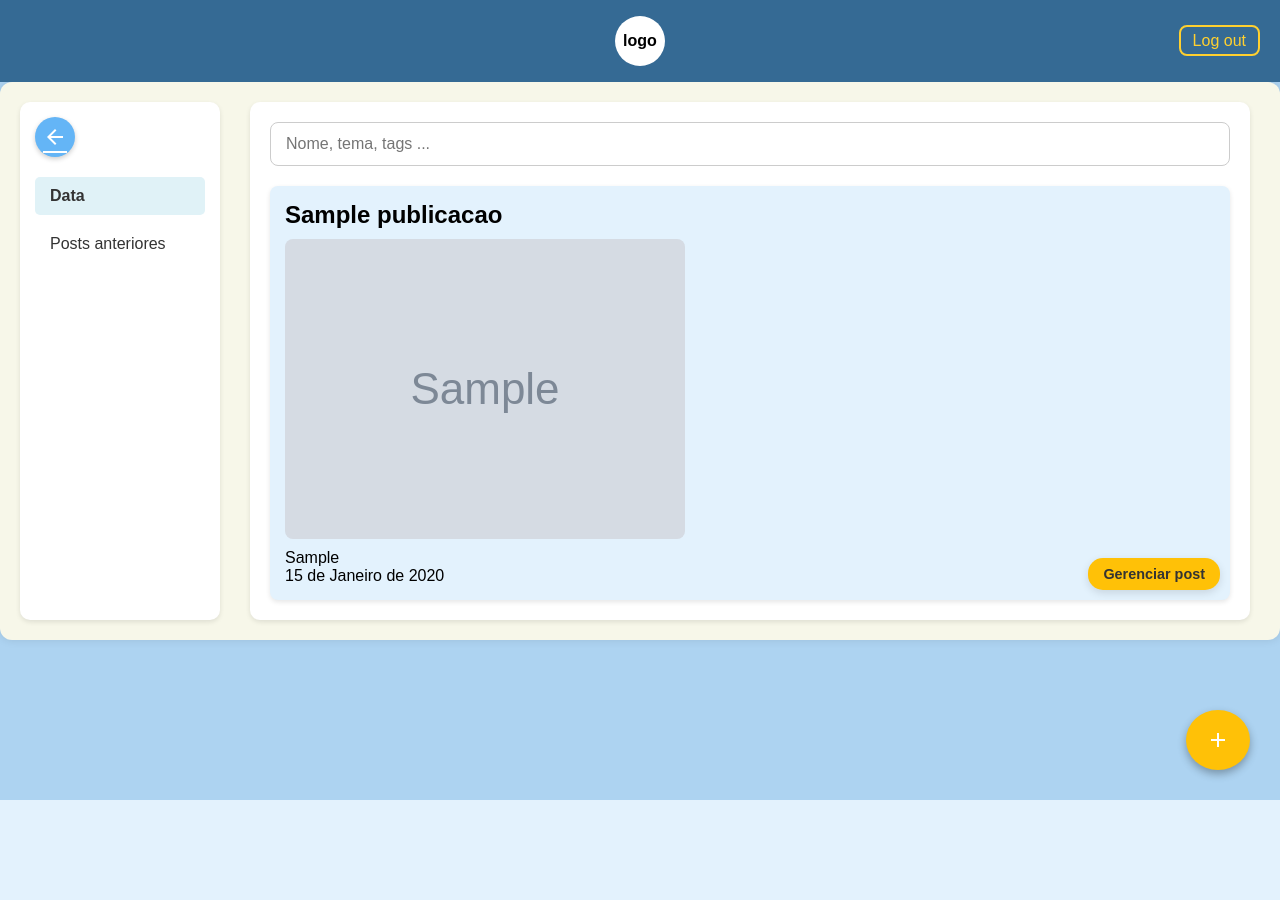
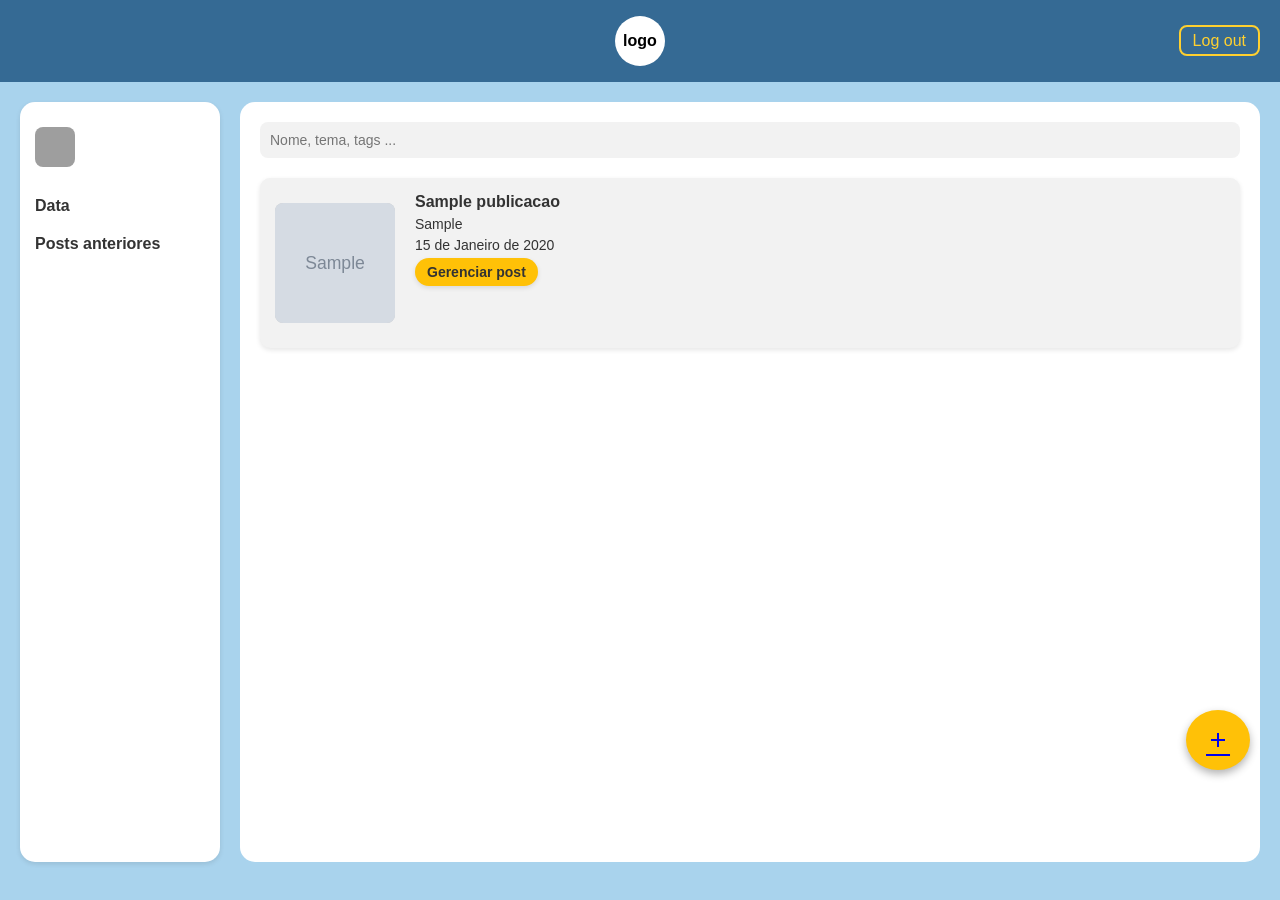
Before and after one commit to avelinoandre/InstitutoSolidare, a Django app: page /adm/gerenciar-feed/ in a window 1280 px wide. Before the commit the page ends 800 px from the top, so only its background shows below. Run offline with Django 5.2, Linux system fonts and the light colour scheme; tables that the repository leaves empty hold one stand-in row (values such as "Sample post"); grey boxes marked "Sample" are stand-in pictures; grey boxes are pictures that could not be loaded.

Commit message:
ajustes novo post

```diff
--- a/InstitutoSolidare2.0/apadrinhamento/static/css/adm.css
+++ b/InstitutoSolidare2.0/apadrinhamento/static/css/adm.css
@@ -1,203 +1,178 @@
-.container {
-    display: flex;
-    flex-grow: 1;
-    padding: 20px;
-    min-width: 100vw;
+:root {
+    --blue: #7fbce9;
+    --light-blue: #a9d3ed;
+    --white: #ffffff;
+    --gray: #f2f2f2;
+    --yellow: #ffc107;
+    --text-color: #333;
 }
 
+/* Reset & Base */
+body {
+    margin: 0;
+    font-family: Arial, sans-serif;
+    background-color: var(--light-blue);
+}
+
+/* Page Container */
+.page-container {
+    display: flex;
+    min-height: 100vh;
+    box-sizing: border-box;
+    position: relative;
+    padding: 20px;
+}
+
+/* Sidebar */
 .sidebar {
+    background-color: var(--white);
+    border-radius: 15px;
+    padding: 15px;
     width: 200px;
-    background-color: #fff;
-    border-radius: 10px;
-    padding: 15px;
-    margin-right: 20px;
-    box-shadow: 0 2px 5px rgba(0,0,0,0.1);
     display: flex;
     flex-direction: column;
-    align-items: flex-start;
+    gap: 20px;
+    box-shadow: 0 2px 5px rgba(0,0,0,0.1);
 }
 
 .back-button {
-    background-color: #64b5f6;
-    color: #fff;
+    background-color: var(--blue);
+    color: var(--white);
     border: none;
     border-radius: 50%;
     width: 40px;
     height: 40px;
+    font-size: 24px;
     display: flex;
     justify-content: center;
     align-items: center;
     cursor: pointer;
-    margin-bottom: 20px;
-    box-shadow: 0 2px 5px rgba(0,0,0,0.2);
 }
 
-.material-symbols-outlined {
-    font-size: 24px;
+.sidebar-label {
+    font-weight: bold;
+    color: var(--text-color);
 }
 
-.sidebar-item {
-    padding: 10px 15px;
-    margin-bottom: 10px;
-    width: 100%;
-    cursor: pointer;
-    border-radius: 5px;
-    color: #333;
+/* Content Area */
+.content-area {
+    flex: 1;
+    margin-left: 20px;
+    background-color: var(--white);
+    border-radius: 15px;
+    padding: 20px;
+    display: flex;
+    flex-direction: column;
+    gap: 20px;
 }
 
-.sidebar-item.active {
-    background-color: #e0f2f7;
-    font-weight: bold;
+/* Filters */
+.filters {
+    display: flex;
+    gap: 10px;
 }
 
-.main-content {
-    flex-grow: 1;
-    background-color: #fff;
-    border-radius: 10px;
-    padding: 20px;
-    box-shadow: 0 2px 5px rgba(0,0,0,0.1);
+.filters input {
+    flex: 1;
+    padding: 10px;
+    border: none;
+    border-radius: 8px;
+    background-color: var(--gray);
+    font-size: 14px;
+}
+
+/* Posts Grid */
+.posts-grid {
     display: flex;
     flex-direction: column;
+    gap: 20px;
 }
 
-.search-bar {
-    margin-bottom: 20px;
+/* Post Card */
+.post-card {
+    background-color: var(--gray);
+    border-radius: 10px;
+    padding: 15px;
+    display: flex;
+    gap: 20px;
+    align-items: flex-start;
+    box-shadow: 0 2px 5px rgba(0,0,0,0.1);
 }
 
-.search-bar input {
-    width: 100%;
-    padding: 12px 15px;
-    border: 1px solid #ccc;
-    border-radius: 8px;
-    font-size: 16px;
-    box-sizing: border-box;
+/* Left Image */
+.post-left {
+    flex: 0 0 120px;
 }
 
-.post-list {
+.post-image {
+    width: 120px;
+    height: 120px;
+    object-fit: cover;
+    border-radius: 8px;
+    background-color: #ccc;
+}
+
+/* Right Content */
+.post-right {
+    flex: 1;
     display: flex;
     flex-direction: column;
-    gap: 15px;
+    gap: 5px;
 }
 
-.post-card {
-    background-color: #e3f2fd;
-    border-radius: 8px;
-    padding: 15px;
-    display: flex;
-    justify-content: space-between;
-    align-items: flex-end;
-    min-height: 100px;
-    box-shadow: 0 2px 5px rgba(0,0,0,0.1);
-    position: relative;
+.post-title {
+    font-size: 16px;
+    font-weight: bold;
+    color: var(--text-color);
+    margin: 0;
 }
 
-.post-content {
-    flex-grow: 1;
+.post-right p {
+    margin: 0;
+    font-size: 14px;
+    color: var(--text-color);
 }
 
-.manage-post-button {
-    background-color: #ffc107;
-    color: #333;
-    border: none;
-    padding: 8px 15px;
-    border-radius: 15px;
-    cursor: pointer;
-    font-size: 0.9em;
-    font-weight: bold;
-    position: absolute;
-    bottom: 10px;
-    right: 10px;
+.post-date {
+    font-size: 12px;
+    color: #777;
 }
 
+/* Manage Post Button */
+.manage-post-button {
+    background-color: var(--yellow);
+    color: var(--text-color);
+    border: none;
+    border-radius: 15px;
+    padding: 6px 12px;
+    font-size: 14px;
+    font-weight: bold;
+    align-self: flex-start;
+    cursor: pointer;
+    box-shadow: 0 2px 5px rgba(0,0,0,0.1);
+}
+
+/* Add Button */
 .add-button {
-    background-color: #ffc107;
-    color: #fff;
+    position: fixed;
+    bottom: 30px;
+    right: 30px;
+    background-color: var(--yellow);
+    color: var(--text-color);
     border: none;
     border-radius: 50%;
     width: 60px;
     height: 60px;
+    font-size: 30px;
     display: flex;
     justify-content: center;
     align-items: center;
-    font-size: 30px;
     cursor: pointer;
-    position: fixed;
-    bottom: 30px;
-    right: 30px;
     box-shadow: 0 4px 8px rgba(0,0,0,0.3);
-    z-index: 1000;
 }
 
-.sidebar-block-secondary {
-    background-color: #e3f2fd;
-    border-radius: 8px;
-    min-height: 80px;
-    margin-bottom: 20px;
-    width: 100%;
+.back-icon {
+    width: 40px;
+    height: 40px;
+    cursor: pointer;
 }
-
-.action-button-bottom {
-    background-color: #ffc107;
-    color: #333;
-    border: none;
-    padding: 10px 20px;
-    border-radius: 20px;
-    cursor: pointer;
-    font-weight: bold;
-    box-shadow: 0 2px 5px rgba(0,0,0,0.2);
-    width: 100%;
-    text-align: center;
-    margin-top: auto;
-}
-
-.main-content-new-post {
-    gap: 15px;
-    display: flex;
-    flex-direction: column;
-}
-
-.input-full-width {
-    width: 100%;
-    padding: 12px 15px;
-    border: 1px solid #ccc;
-    border-radius: 8px;
-    font-size: 16px;
-    box-sizing: border-box;
-    background-color: #e3f2fd;
-    color: #333;
-}
-
-.textarea-full-width {
-    width: 100%;
-    flex-grow: 1;
-    padding: 15px;
-    border: 1px solid #ccc;
-    border-radius: 8px;
-    font-size: 16px;
-    box-sizing: border-box;
-    background-color: #e3f2fd;
-    resize: none;
-    color: #333;
-}
-
-.secondary-input-field {
-    margin-top: auto;
-}
-
-.button-delete {
-    background-color: #ffc107;
-    margin-bottom: 10px;
-}
-
-.button-save {
-    background-color: #ffc107;
-    font-size: 0.9em;
-    padding: 8px 15px;
-    border-radius: 15px;
-    margin-top: 0;
-}
-
-.sidebar {
-    display: flex;
-    flex-direction: column;
-}
--- a/InstitutoSolidare2.0/apadrinhamento/templates/apadrinhamento/adm/gerenciamento_feed/gerenciamento_feed_adm.html
+++ b/InstitutoSolidare2.0/apadrinhamento/templates/apadrinhamento/adm/gerenciamento_feed/gerenciamento_feed_adm.html
@@ -4,61 +4,69 @@
 <link rel="stylesheet" href="{% static 'css/adm.css' %}?v=123">
 <link rel="stylesheet" href="https://fonts.googleapis.com/css2?family=Material+Symbols+Outlined:opsz,wght,FILL,GRAD@24,400,0,0" />
 
-<div class="container">
+<div class="page-container">
+    <!-- Sidebar -->
     <div class="sidebar">
-        <a href="{% url 'admHome' %}" class="back-button">
-            <span class="material-symbols-outlined">arrow_back</span>
+        <a href="{% url 'admHome' %}">
+            <img src="{% static 'img/btn-voltar.svg' %}" alt="Voltar para a Pergunta Anterior" class="back-icon">
         </a>
-        <div class="sidebar-item active">Data</div>
-        <div class="sidebar-item">Posts anteriores</div>
+        <div class="sidebar-label">Data</div>
+        <div class="sidebar-label">Posts anteriores</div>
     </div>
 
-    <main class="main-content">
-        <div class="search-bar">
+    <!-- Main content -->
+    <div class="content-area">
+        <!-- Filters -->
+        <div class="filters">
             <input type="text" id="search-input" placeholder="Nome, tema, tags ...">
         </div>
 
-        <div class="post-list">
+        <!-- Posts -->
+        <div class="posts-grid">
             {% for pub in publicacoes %}
             <div class="post-card" data-title="{{ pub.titulo|lower }}">
-                    <div class="post-content">
-                        <h2>{{ pub.titulo }}</h2>
+                <div class="post-left">
                     {% if pub.foto %}
                     <img src="{{ pub.foto.url }}" alt="Foto da publicação" class="post-image">
                     {% endif %}
+                </div>
+                <div class="post-right">
+                    <h2 class="post-title">{{ pub.titulo }}</h2>
                     <p>{{ pub.conteudo }}</p>
                     <p class="post-date">{{ pub.data_envio }}</p>
-                    </div>
                     <button class="manage-post-button">Gerenciar post</button>
                 </div>
+            </div>
             {% empty %}
-                <div class="post-card">
-                    <div class="post-content">
-                        <p>Nenhuma publicação pública encontrada.</p>
+            <p>Nenhuma publicação encontrada.</p>
+            {% endfor %}
         </div>
     </div>
-            {% endfor %}
-        </div>
-    </main>
 </div>
 
+<!-- Add Button -->
 <button class="add-button">
-    <span class="material-symbols-outlined">add</span>
+    <a href="{% url 'novoPost' %}" class="material-symbols-outlined"> add </span>
 </button>
 
 <script>
-document.getElementById("search-input").addEventListener("input", function () {
+document.addEventListener("DOMContentLoaded", () => {
+    const searchInput = document.getElementById("search-input");
+    if (searchInput) {
+        searchInput.addEventListener("input", function () {
             const query = this.value.toLowerCase();
             const posts = document.querySelectorAll(".post-card");
 
             posts.forEach(post => {
-        const title = post.getAttribute("data-title");
+                const title = post.querySelector(".post-title").innerText.toLowerCase();
                 if (title.includes(query)) {
-            post.style.display = "block";
+                    post.style.display = "flex";
                 } else {
                     post.style.display = "none";
                 }
             });
         });
+    }
+});
 </script>
 {% endblock %}
--- a/InstitutoSolidare2.0/apadrinhamento/urls.py
+++ b/InstitutoSolidare2.0/apadrinhamento/urls.py
@@ -29,6 +29,7 @@ urlpatterns = [
     path('adm/gerenciar-afilhados/<int:apadrinhado_id>', editar_afilhado, name='editarAfilhado'),
     path('adm/excluir/<int:apadrinhado_id>/', excluir_afilhado, name='excluir_afilhado'),
     path('adm/gerenciar-feed/', adm_gerenciar_feed, name='gerenciarFeed'),
+    path('adm/novo-post/', adm_novo_post, name='novoPost'),
     path('adm/gerenciar-cartas/', adm_gerenciar_cartas, name='gerenciarCartas'),
     path('adm/escrever-carta/', adm_escrever_carta, name='admEscreverCarta'),
     path('adm/programado/', adm_programado, name='admProgramado'),
--- a/InstitutoSolidare2.0/apadrinhamento/views.py
+++ b/InstitutoSolidare2.0/apadrinhamento/views.py
@@ -594,7 +594,10 @@ def adm_escrever_carta(request):
     return render(request, "apadrinhamento/adm/gereciamento_cartas/escreva_carta.html")
 
 def adm_programado(request):
-    return render(request, "apadrinhamento/adm/gereciamento_cartas/programado.html")
+    return render(request, "apadrinhamento/adm/gerenciamento_cartas/programado.html")
 
 def adm_respondidas(request):
-    return render(request, "apadrinhamento/adm/gereciamento_cartas/cartas_respondidas.html")
+    return render(request, "apadrinhamento/adm/gerenciamento_cartas/cartas_respondidas.html")
+
+def adm_novo_post(request):
+    return render(request, "apadrinhamento/adm/gerenciamento_feed/novo_post.html")
```
Also changed, not shown: InstitutoSolidare2.0/apadrinhamento/templates/apadrinhamento/adm/gerenciamento_feed/novo_post.html (renamed from InstitutoSolidare2.0/apadrinhamento/templates/apadrinhamento/adm/gerenciamento_feed/novo_post_adm.html). Lines whose indentation alone changed are shown as unchanged.
